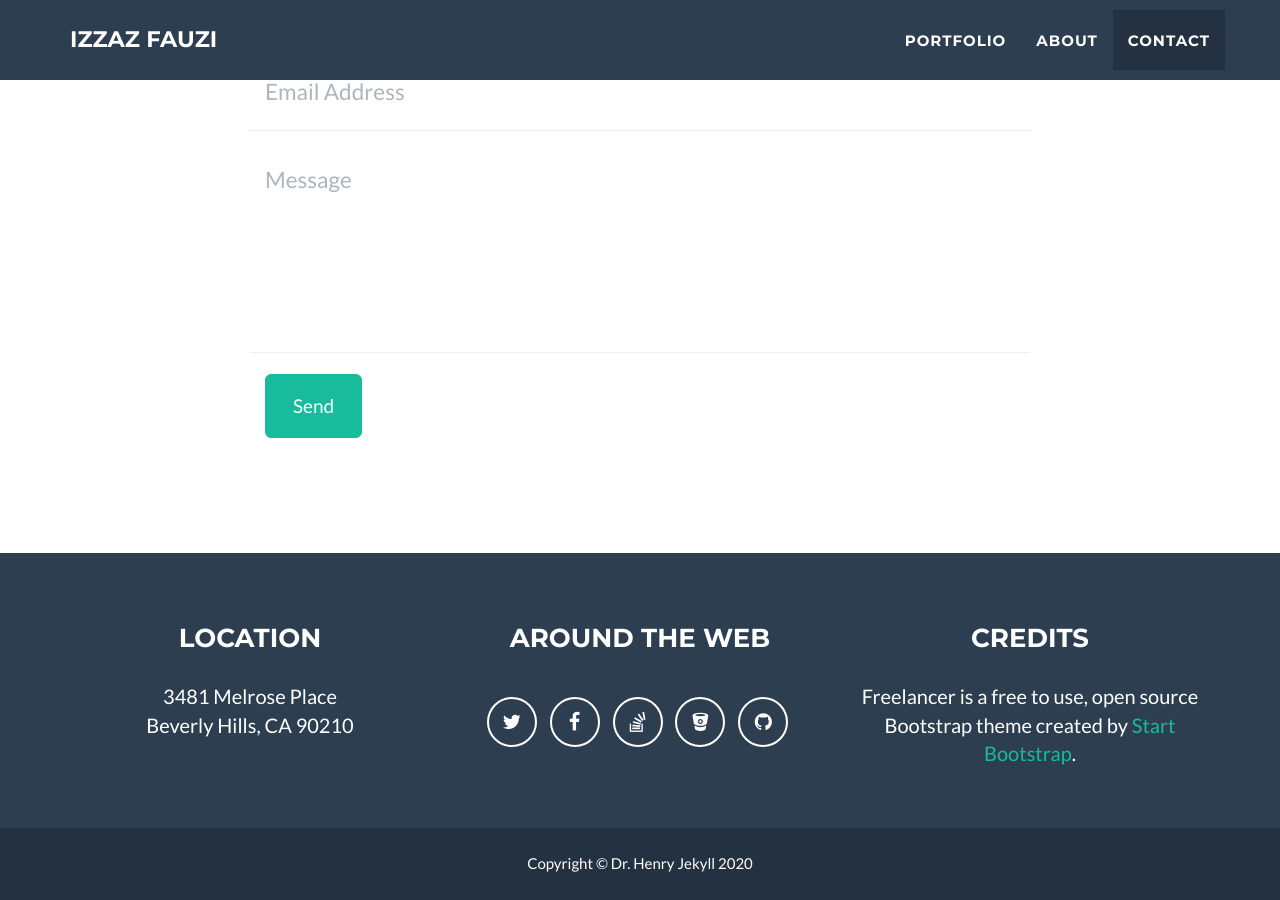
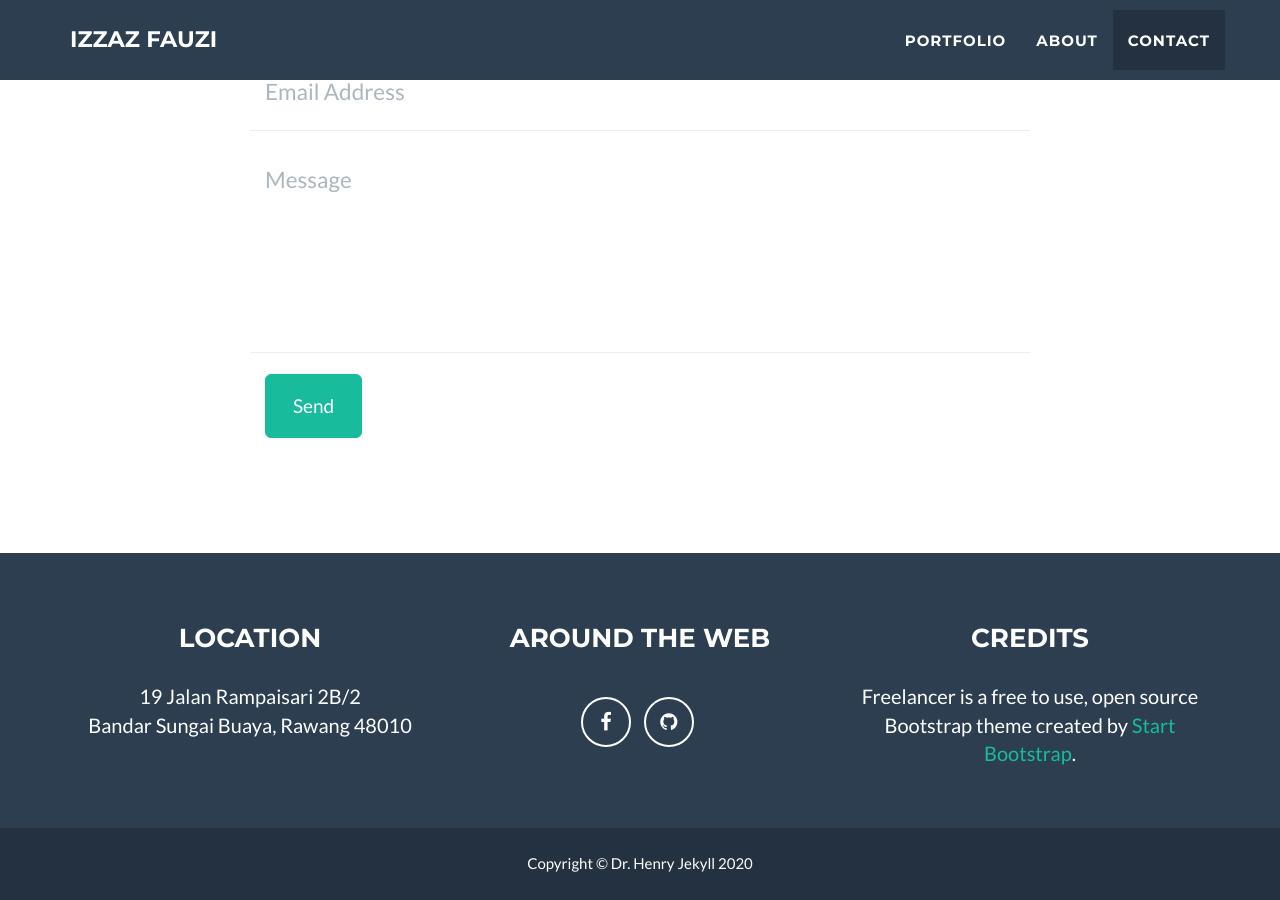
Before and after one commit to izzazfauzi/izzazfauzi.github.io, a Jekyll site: the page built from _posts/2014-07-18-project-1.markdown, in a window 1280 px wide and 900 px high, scrolled down 2492 px. Built offline with Jekyll 4.4.1, drawn with Linux system fonts in a browser that asks for light colours.

Commit message:
social update

```diff
--- a/_config.yml
+++ b/_config.yml
@@ -39,21 +39,21 @@ footer:
 
 # Social networks usernames (many more available: google-plus, flickr, dribbble, pinterest, instagram, tumblr, linkedin, etc.)
 social:
-  - title: twitter
-    url: http://twitter.com/jekyllrb
+  # - title: twitter
+  #   url: http://twitter.com/jekyllrb
   - title: facebook
-    url:
-  - title: stack-overflow
-    url: http://stackoverflow.com/questions/tagged/jekyll
-  - title: bitbucket
-    url: http://bitbucket.org/jekyll
+    url: https://www.facebook.com/ezaz.fauzi
+  # - title: stack-overflow
+  #   url: http://stackoverflow.com/questions/tagged/jekyll
+  # - title: bitbucket
+  #   url: http://bitbucket.org/jekyll
   - title: github
-    url: http://github.com/jekyll
+    url: https://github.com/izzazfauzi
 
 # Postal address (add as many lines as necessary)
 address:
-  - line: 3481 Melrose Place
-  - line: Beverly Hills, CA 90210
+  - line: 19 Jalan Rampaisari 2B/2
+  - line: Bandar Sungai Buaya, Rawang 48010
 
 # Credits content
 credits: 'Freelancer is a free to use, open source Bootstrap theme created by <a href="http://startbootstrap.com">Start Bootstrap</a>.'
```
